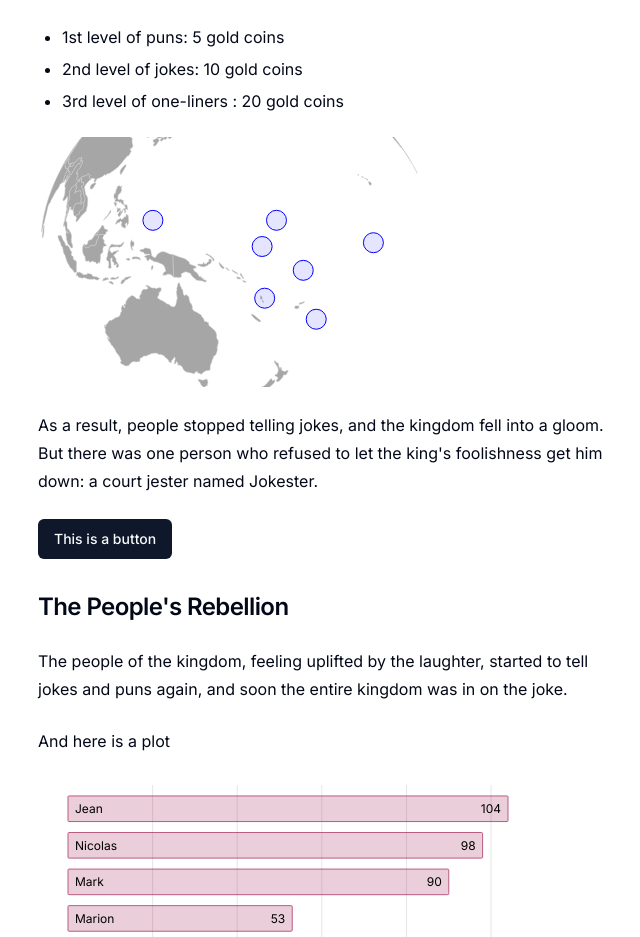
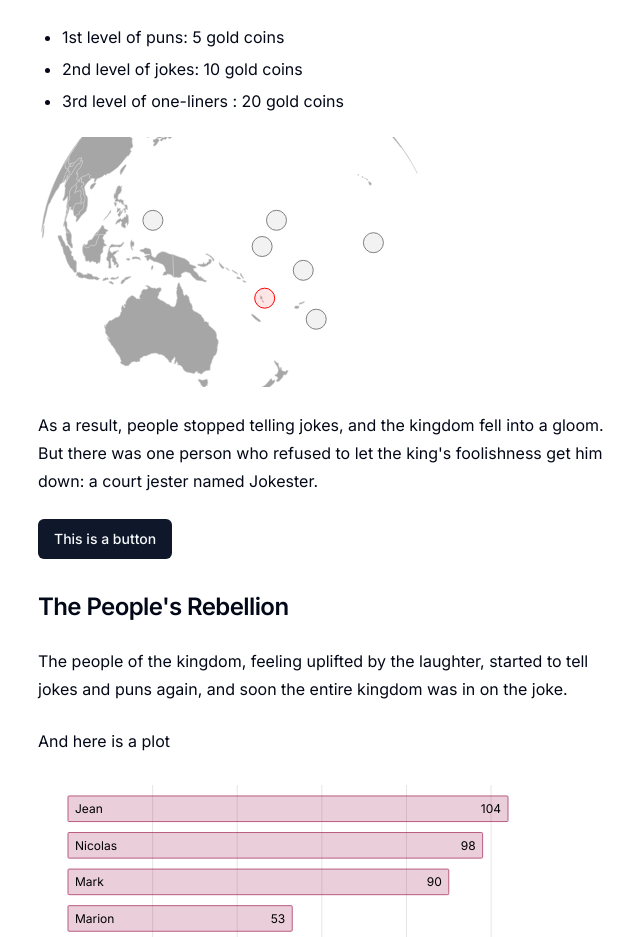
Before and after one commit to holtzy/pacific-challenge, a Next.js app: page / in a window 1280 px wide. Shown: the part 980-1917 px from the top of the page, without its empty margins (318-958 px from the left). Built offline with nearby package versions, Linux system fonts and the light colour scheme.

Commit message:
connect bubble map with lollipop

```diff
--- a/src/app/page.tsx
+++ b/src/app/page.tsx
@@ -74,7 +74,13 @@ export default function Home() {
           <li>3rd level of one-liners : 20 gold coins</li>
         </ul>
 
-        <BubbleMap data={geoData} width={400} height={250} />
+        <BubbleMap
+          data={geoData}
+          width={400}
+          height={250}
+          selectedIsland={selectedIsland}
+          setSelectedIsland={setSelectedIsland}
+        />
 
         <p>
           As a result, people stopped telling jokes, and the kingdom fell into a
--- a/src/dataviz/bubbleMap/BubbleMap.tsx
+++ b/src/dataviz/bubbleMap/BubbleMap.tsx
@@ -1,3 +1,4 @@
+import { Island } from "@/lib/types";
 import { islandCoordinates } from "@/lib/utils";
 import { geoMercator, geoOrthographic, geoPath } from "d3-geo";
 import { FeatureCollection } from "geojson";
@@ -6,9 +7,17 @@ type BubbleMapProps = {
   width: number;
   height: number;
   data: FeatureCollection;
+  selectedIsland: Island | undefined;
+  setSelectedIsland: (newIsland: Island) => void;
 };
 
-export const BubbleMap = ({ width, height, data }: BubbleMapProps) => {
+export const BubbleMap = ({
+  width,
+  height,
+  data,
+  selectedIsland,
+  setSelectedIsland,
+}: BubbleMapProps) => {
   const projection = geoOrthographic()
     .rotate([200, 5])
     .scale(200)
@@ -34,15 +43,25 @@ export const BubbleMap = ({ width, height, data }: BubbleMapProps) => {
   const allBubbles = islandCoordinates.map((island) => {
     const [x, y] = projection(island.coordinates);
 
+    const color = selectedIsland
+      ? selectedIsland === island.name
+        ? "red"
+        : "grey"
+      : "blue";
+
     return (
       <circle
         key={island.name}
         cx={x}
         cy={y}
         r={10}
-        fill="blue"
+        fill={color}
         fillOpacity={0.1}
-        stroke="blue"
+        stroke={color}
+        onClick={() => {
+          setSelectedIsland(island.name);
+        }}
+        cursor={"pointer"}
       />
     );
   });
--- a/src/lib/utils.ts
+++ b/src/lib/utils.ts
@@ -1,6 +1,6 @@
 import { type ClassValue, clsx } from "clsx";
 import { twMerge } from "tailwind-merge";
-import { EducationLevel } from "./types";
+import { EducationLevel, Island } from "./types";
 import { scaleOrdinal } from "d3-scale";
 
 export function cn(...inputs: ClassValue[]) {
@@ -38,7 +38,12 @@ export const educationLevelItems: { label: string; value: EducationLevel }[] = [
   },
 ];
 
-export const islandCoordinates = [
+type IslandItem = {
+  name: Island,
+  coordinates: [number, number]
+}
+
+export const islandCoordinates: IslandItem[] = [
   {
     name: "Kiribati",
     coordinates: [
```
